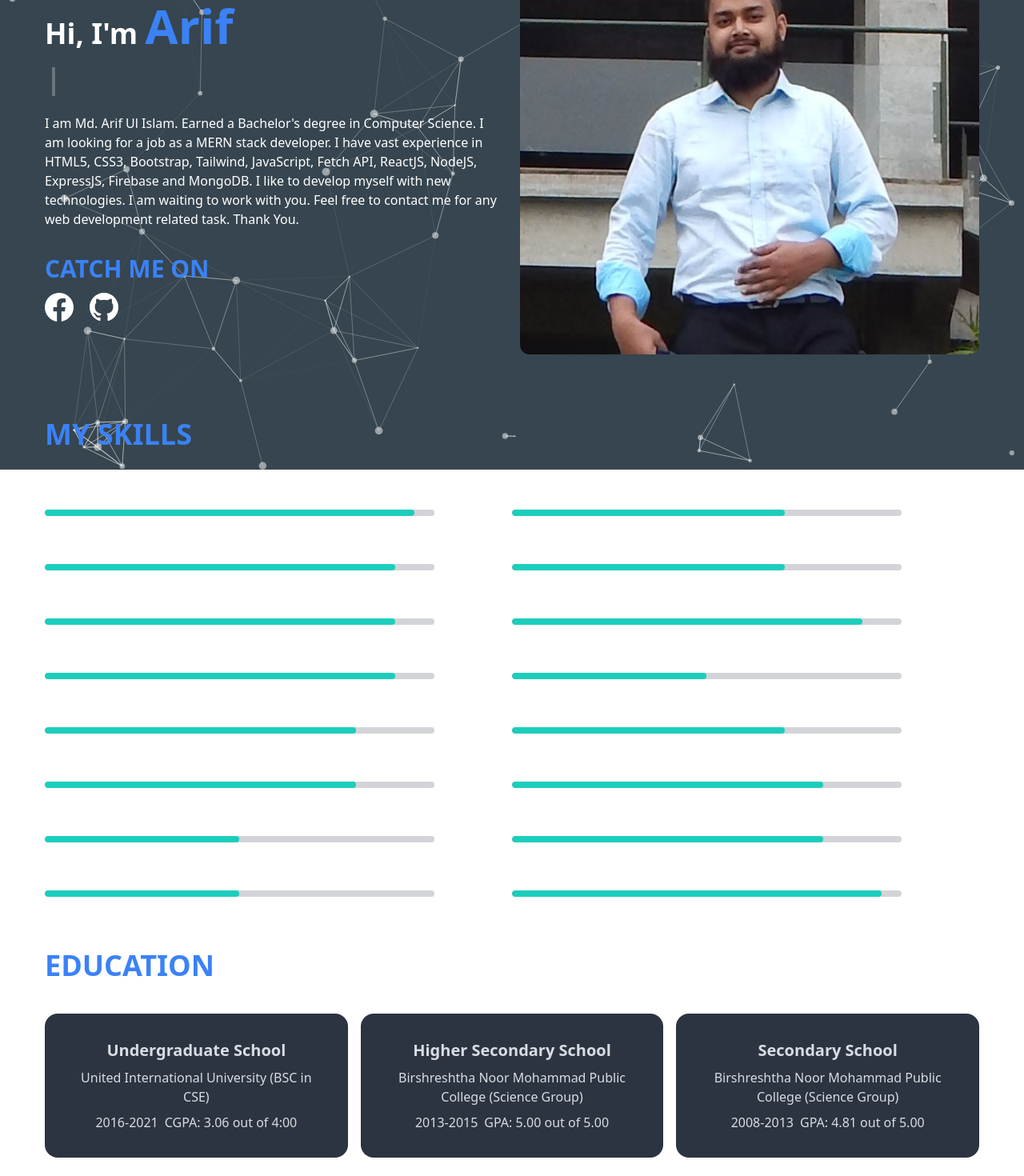
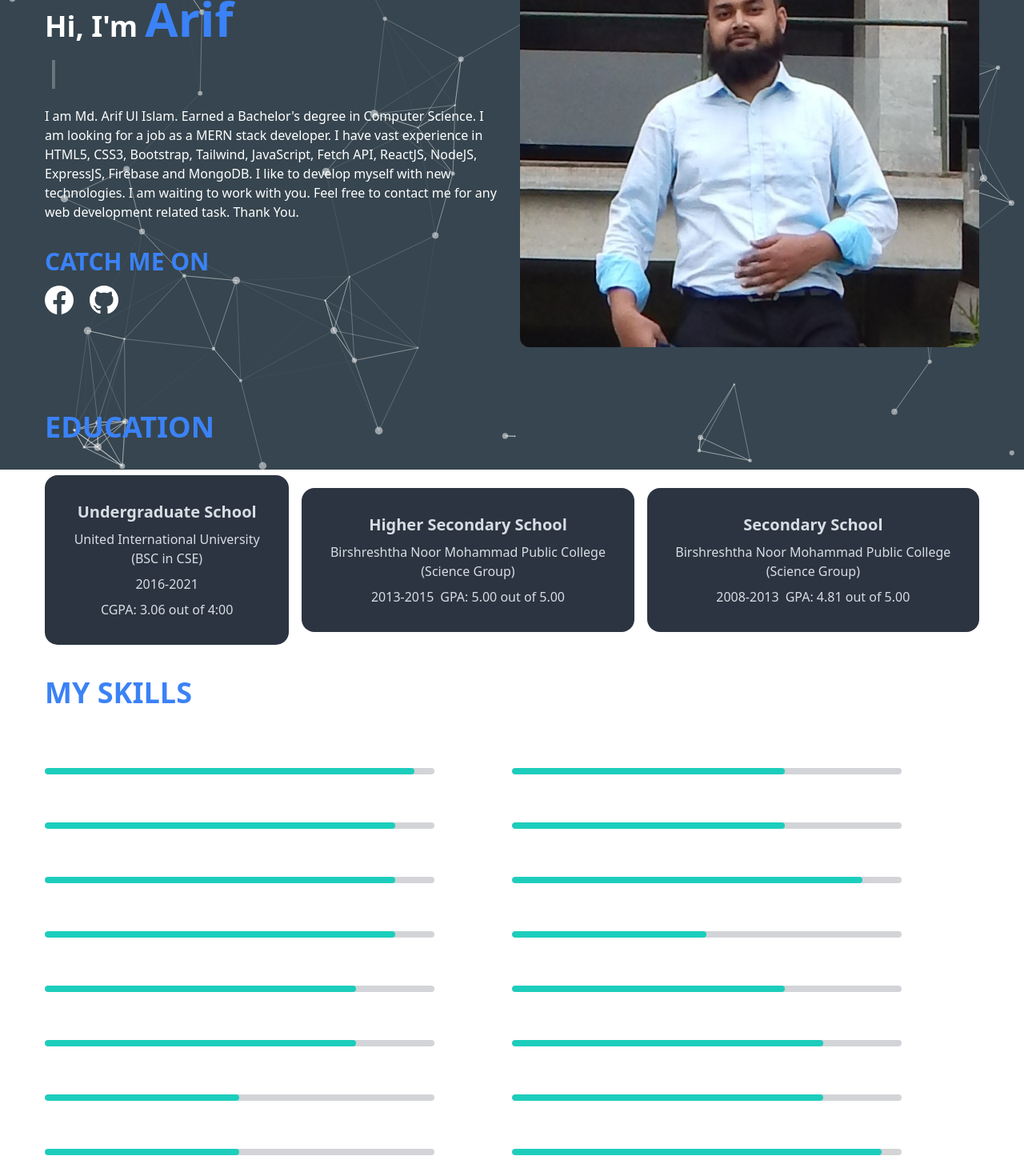
Before and after one commit to Arif1612/portfolio, a React (Vite) app: page / in a window 1280 px wide. Shown: the part 213-1683 px from the top of the page at 80% size. Before the commit the page ends 1660 px from the top, so only its background shows below. Built offline with nearby package versions, Linux system fonts and the light colour scheme.

Commit message:
about education skills section done by arif

```diff
--- a/src/pages/Home/About/About.jsx
+++ b/src/pages/Home/About/About.jsx
@@ -8,7 +8,7 @@ import { Link } from "react-router-dom";
 
 const About = () => {
     return (
-        <div className="mb-10">
+        <div className="mb-10 pt-20">
 
         <Container>
             <div >
@@ -59,10 +59,6 @@ const About = () => {
             </div>
         </Container>
 
-        <Container>
-
-        </Container>
-
         </div>
     );
 };
--- a/src/pages/Home/Education/Education.jsx
+++ b/src/pages/Home/Education/Education.jsx
@@ -9,12 +9,11 @@ const Education = () => {
         <title>Portfolio | Education </title>
       </Helmet>
 
-      <Container className=" mt-24 mb-10" >
-
+      <Container className=" mt-10 mb-10" >
       <h5 className="text-4xl text-center md:text-left font-bold py-10 text-blue-500">  EDUCATION </h5>
            <div className="flex flex-col md:flex-row  items-center  justify-center gap-4">
 
-           <div className="card w-96 bg-neutral text-neutral-content">
+           <div className="card full bg-neutral text-neutral-content">
           <div className="card-body items-center text-center">
             <h2 className="card-title">Undergraduate School</h2>
             <p>United International University (BSC in CSE)</p>
@@ -24,7 +23,7 @@ const Education = () => {
             </div>
           </div>
         </div>
-        <div className="card w-96 bg-neutral text-neutral-content">
+        <div className="card full bg-neutral text-neutral-content">
           <div className="card-body items-center text-center">
             <h2 className="card-title">
             Higher Secondary School</h2>
@@ -35,7 +34,7 @@ const Education = () => {
             </div>
           </div>
         </div>
-        <div className="card w-96 bg-neutral text-neutral-content">
+        <div className="card full bg-neutral text-neutral-content">
           <div className="card-body items-center text-center">
             <h2 className="card-title">Secondary School</h2>
             <p>Birshreshtha Noor Mohammad Public College (Science Group)</p>
--- a/src/pages/Home/Home/Home.jsx
+++ b/src/pages/Home/Home/Home.jsx
@@ -18,8 +18,9 @@ const Home = () => {
       </Helmet>
 
       <About ></About>
+      <Education></Education>
       <Skills></Skills>
-       <Education></Education>
+
 
 
     </div>
--- a/src/pages/Home/Skills/Skills.jsx
+++ b/src/pages/Home/Skills/Skills.jsx
@@ -131,7 +131,7 @@ const Skills = () => {
             RIGHT
             --------------------------------*/}
 
-            <div className="w-1/2 text-white text-right">
+            <div className="w-1/2 text-white text-end ">
 
                   {/* NodeJS */}
               <div className="w-10/12 mb-5 " >
--- a/src/pages/NavBar/NavBar.jsx
+++ b/src/pages/NavBar/NavBar.jsx
@@ -6,7 +6,7 @@ import { FaBeer } from "react-icons/fa";
 const Navbar = () => {
 
   return (
-    <div className="navbar   bg-gray-200 text-black">
+    <div className="navbar fixed z-30  bg-gray-200 text-black">
       <div className="navbar-start">
 
         <div className="dropdown">
```
